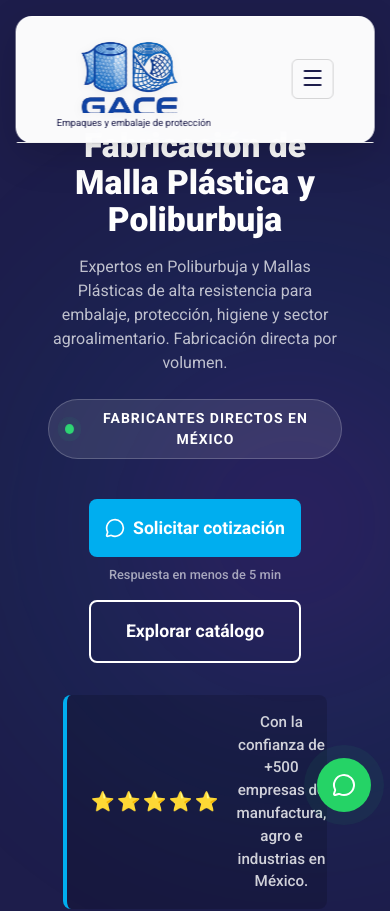
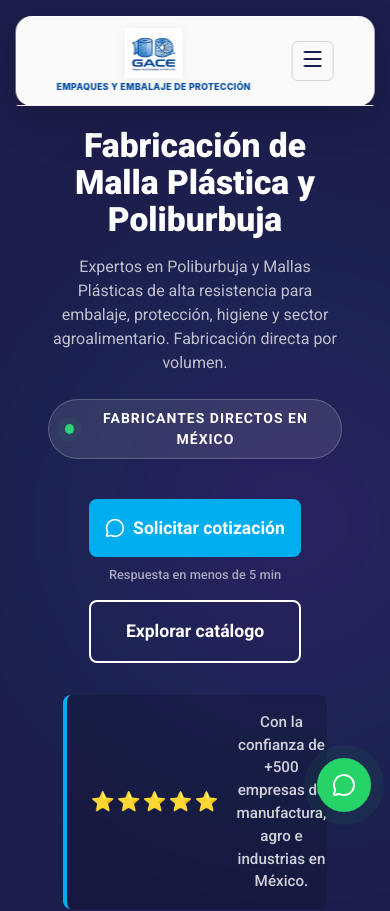
Before and after one commit to valebuca1974/gace-website, a React (Vite) app: page / in a window 390 px wide. Shown: the top 911 px of the page. Built offline with nearby package versions, Linux system fonts and the light colour scheme.

Commit message:
Use official transparent logo, fix layout defase and update slogan typography

```diff
--- a/src/components/Header.css
+++ b/src/components/Header.css
@@ -37,6 +37,7 @@
   display: flex;
   justify-content: space-between;
   align-items: center;
+  gap: 1rem;
 }
 
 /* =============================================
@@ -59,8 +60,7 @@
 }
 
 .logo-img {
-  /* TAMAÑO ÓPTIMO: Grande para leer el eslogan, pero proporcionado al Pill */
-  height: 120px;
+  height: 60px; /* Tamaño ajustado para logo-gace-oficial.png */
   width: auto;
   object-fit: contain;
   transition: all 0.35s cubic-bezier(0.4, 0, 0.2, 1);
@@ -79,7 +79,7 @@
 }
 
 .header.scrolled .logo-img {
-  height: 95px;
+  height: 50px;
 }
 
 .logo-text-hidden {
@@ -92,6 +92,20 @@
   clip: rect(0, 0, 0, 0);
   white-space: nowrap;
   border: 0;
+}
+
+.logo-slogan {
+  display: block;
+  font-family: 'Montserrat', 'Inter', system-ui, sans-serif;
+  font-size: 0.65rem;
+  font-weight: 800;
+  letter-spacing: 0.04em;
+  color: #004ba0; /* Color exacto Azul GACE */
+  text-transform: uppercase;
+  margin-top: 4px;
+  text-align: center;
+  white-space: nowrap;
+  transition: all 0.3s ease;
 }
 
 /* =============================================
@@ -379,16 +393,16 @@
   }
 
   .logo-img {
-    height: 95px;
+    height: 55px;
   }
 
   .logo-slogan {
-    font-size: 0.65rem;
-    margin-top: 4px;
+    font-size: 0.6rem;
+    margin-top: 3px;
   }
 
   .header.scrolled .logo-img {
-    height: 85px;
+    height: 48px;
   }
 
   .header.scrolled .logo-slogan {
@@ -399,16 +413,16 @@
 
 @media (max-width: 400px) {
   .logo-img {
-    height: 85px;
+    height: 50px;
   }
 
   .logo-slogan {
-    font-size: 0.6rem;
-    margin-top: 3px;
+    font-size: 0.55rem;
+    margin-top: 2px;
   }
 
   .header.scrolled .logo-img {
-    height: 75px;
+    height: 42px;
   }
 
   .header.scrolled .logo-slogan {
--- a/src/components/Header.jsx
+++ b/src/components/Header.jsx
@@ -47,7 +47,7 @@ export default function Header() {
     <header className={`header ${isScrolled || isProductPage ? 'scrolled' : ''}`}>
       <div className="container header-container">
         <Link to="/" className="logo">
-          <img src="/logo-gace-no-slogan.png" alt="GACE - Empaques y embalaje de protección" className="logo-img" />
+          <img src="/logo-gace-oficial.png" alt="GACE - Empaques y embalaje de protección" className="logo-img" />
           <span className="logo-slogan">Empaques y embalaje de protección</span>
         </Link>
 
```
